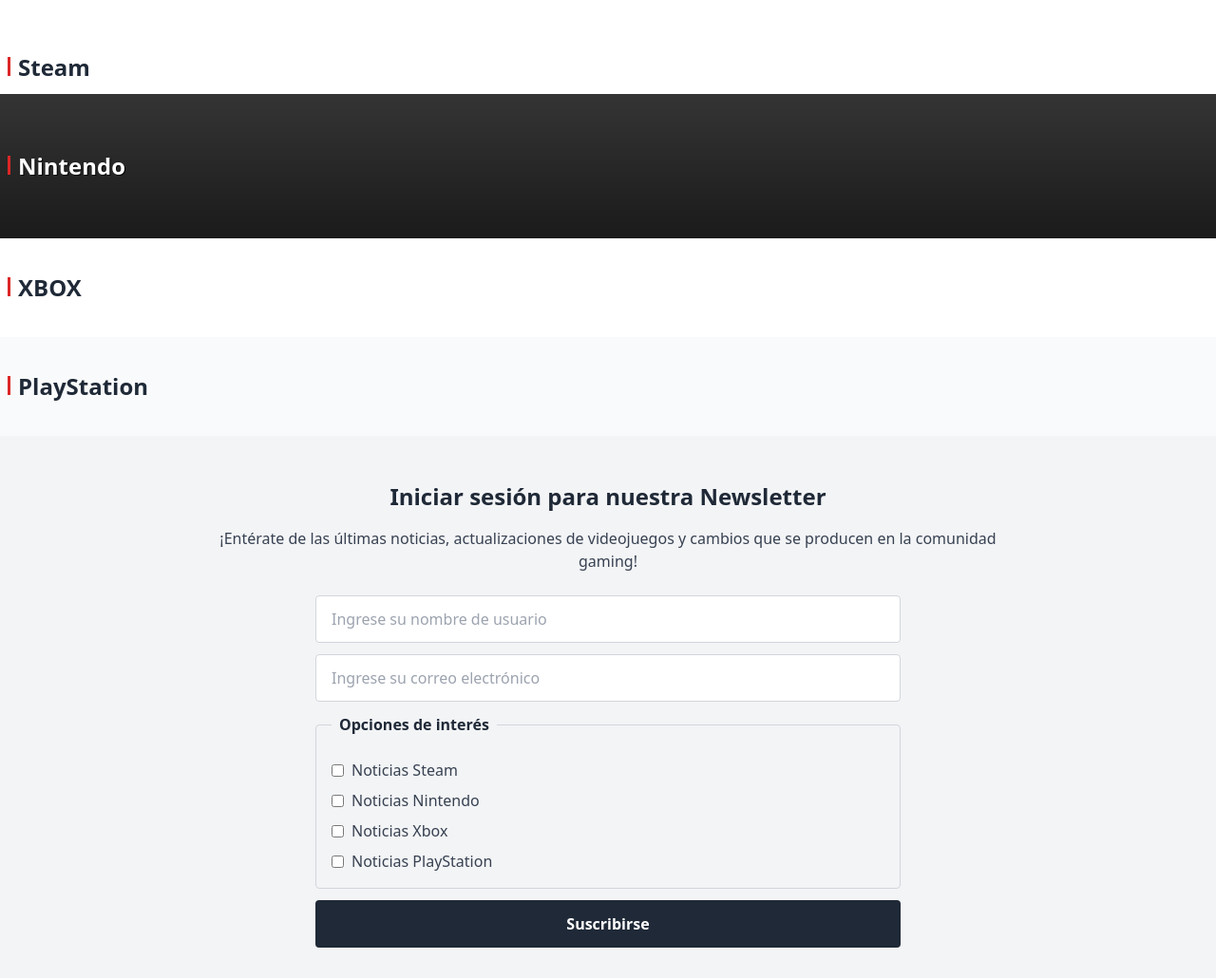
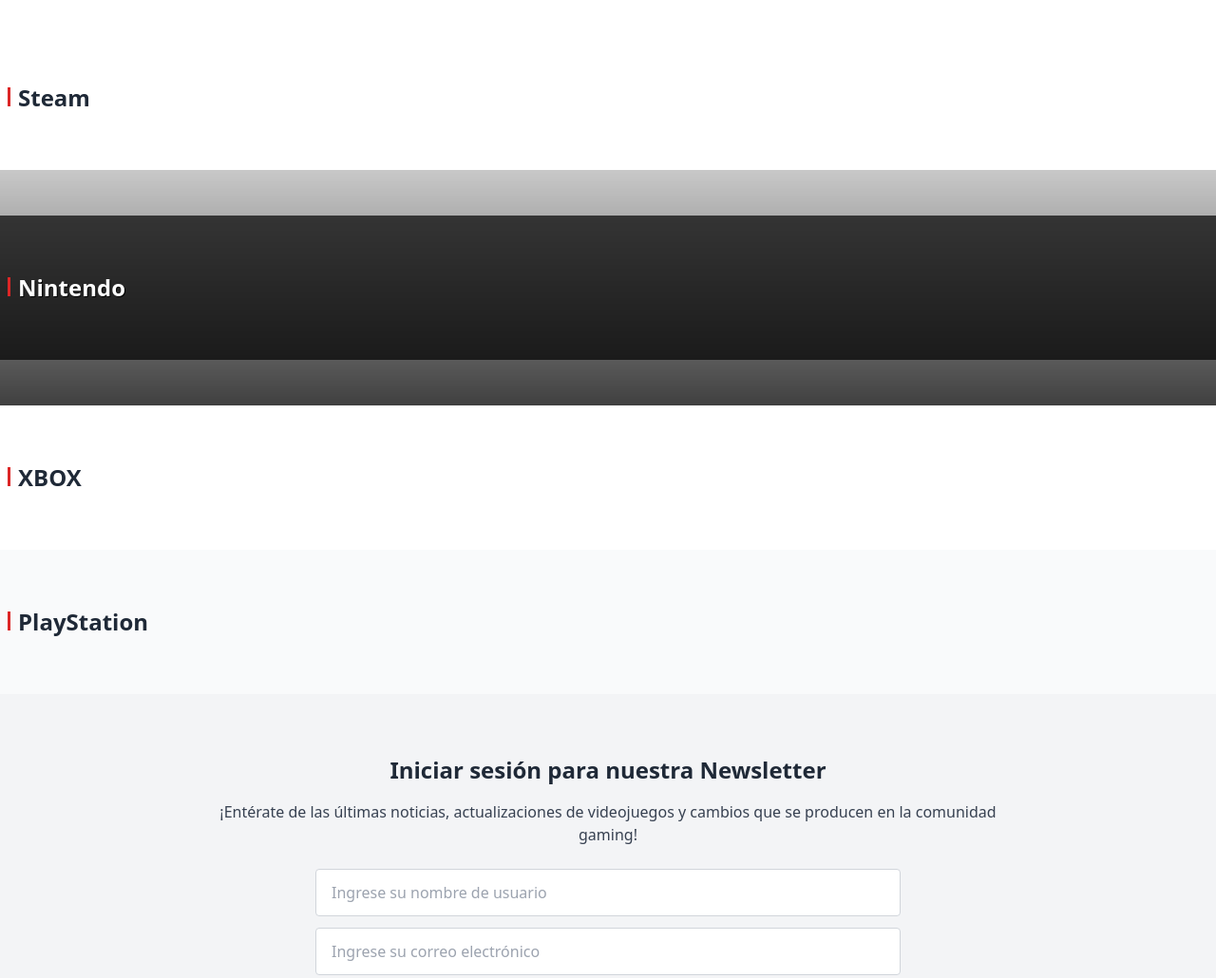
Before and after one commit to jossanchcald/landing, a website built with Vite: page index.html in a window 1280 px wide. Shown: the part 445-1475 px from the top of the page at 95% size. Built offline with nearby package versions, Linux system fonts and the light colour scheme; no server answers.

Commit message:
Correccion minima de paddings y secciones

```diff
--- a/index.html
+++ b/index.html
@@ -279,7 +279,8 @@
     </div>
 
     <!-- block news -->
-    <div id="seccion_steam" class="bg-white mt-4">
+    <!-- NOTICIAS STEAM -->
+    <div id="seccion_steam" class="bg-white py-12">
       <div class="xl:container mx-auto px-3 sm:px-4 xl:px-2">
         <div> <!-- QUE CLASES PUEDO HACER CON ESTO SI NO APLICA FLEXBOX?-->
           <!-- Noticias Steam -->
@@ -311,7 +312,8 @@
     </div>
 
     <!-- block news -->
-    <div id="seccion_nintendo" class="relative bg-gray-50" style="background-image: url('src/img/bg.jpg');background-size: cover;background-position: center center;background-attachment: fixed">
+     <!-- NOTICIAS NINTENDO -->
+    <div id="seccion_nintendo" class="relative bg-gray-50 py-12" style="background-image: url('src/img/bg.jpg');background-size: cover;background-position: center center;background-attachment: fixed">
       <div class="bg-black bg-opacity-70">
         <div class="xl:container mx-auto px-3 sm:px-4 xl:px-2">
           <div class="flex flex-row flex-wrap">
@@ -426,7 +428,7 @@
 
     <!-- block news -->
     <!-- NOTICIAS XBOX -->
-    <div id="seccion_xbox" class="bg-white py-6">
+    <div id="seccion_xbox" class="bg-white py-12">
       <div class="xl:container mx-auto px-3 sm:px-4 xl:px-2">
         <div class="flex flex-row flex-wrap">
           <div class="flex-shrink max-w-full w-full overflow-hidden">
@@ -557,7 +559,7 @@
 
     <!-- block news -->
     <!-- NOTICIAS PLAYSTATION -->
-    <div id="seccion_playstation" class="bg-gray-50 py-6">
+    <div id="seccion_playstation" class="bg-gray-50 py-12">
       <div class="xl:container mx-auto px-3 sm:px-4 xl:px-2">
         <div class="flex flex-row flex-wrap">
 
@@ -681,11 +683,11 @@
     </div>
 
     <!-- SECCION DE LA NEWSLETTER-->
-    <div class="bg-gray-100 py-12">
+    <div id="novedades" class="bg-gray-100 py-16">
       <div class="xl:container mx-auto px-3 sm:px-4 xl:px-2">
 
         <div class="mx-auto text-center lg:w-2/3">
-          <h2 id="novedades" class="text-2xl font-bold text-gray-800">
+          <h2 class="text-2xl font-bold text-gray-800">
             Iniciar sesión para nuestra Newsletter
           </h2>
 
```
